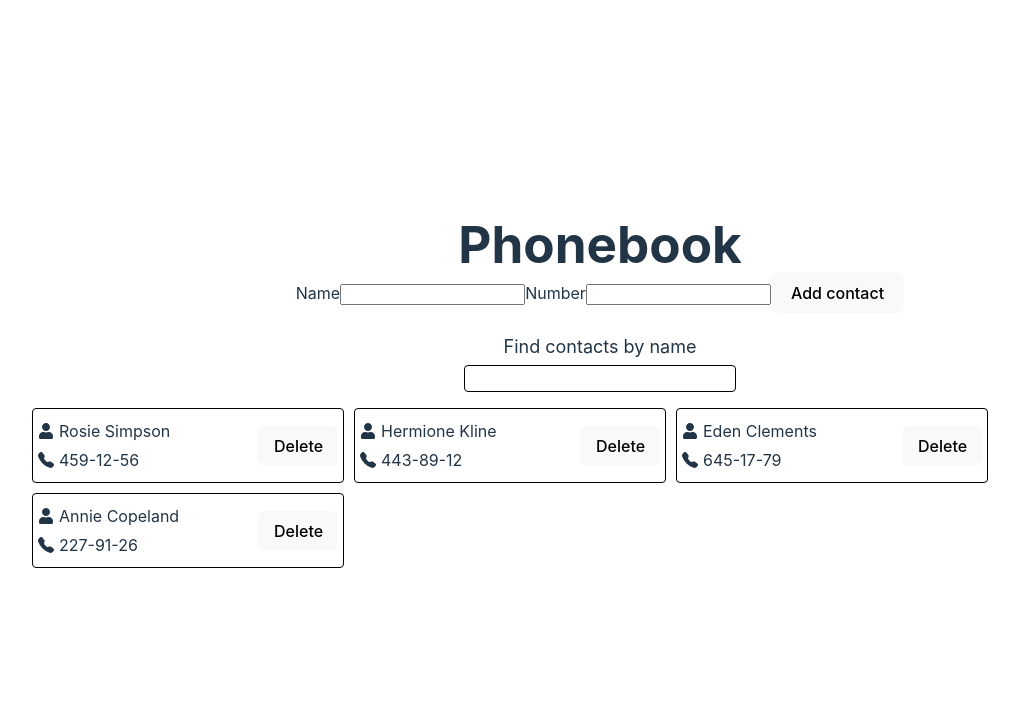
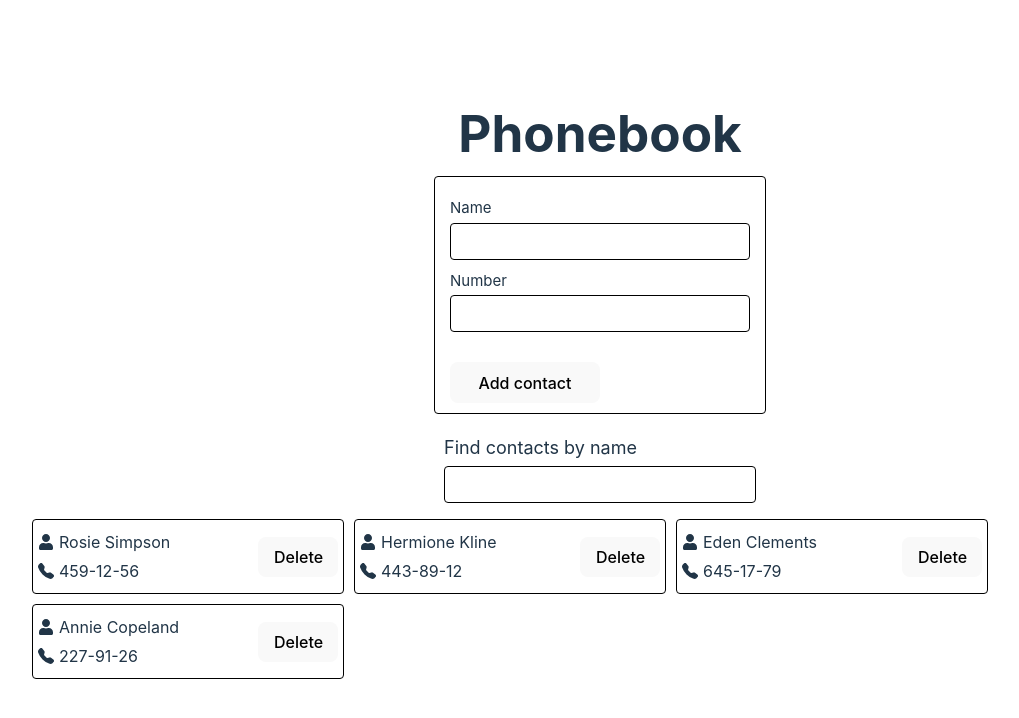
Before and after one commit to anstshaT/goit-react-hw-08, a React (Vite) app: page / in a window 1280 px wide. Shown: the top 718 px of the page, without its empty margins (40-1059 px from the left). Built offline with nearby package versions, Linux system fonts and the light colour scheme.

Commit message:
Update files to final step

```diff
--- a/package.json
+++ b/package.json
@@ -14,7 +14,8 @@
     "formik": "^2.4.6",
     "react": "^18.3.1",
     "react-dom": "^18.3.1",
-    "react-icons": "^5.4.0"
+    "react-icons": "^5.4.0",
+    "yup": "^1.6.1"
   },
   "devDependencies": {
     "@eslint/js": "^9.17.0",
--- a/src/App.css
+++ b/src/App.css
@@ -1,8 +1,10 @@
 #root {
-  max-width: 1280px;
+  /* max-width: 1280px; */
   margin: 0 auto;
   padding: 2rem;
-  text-align: center;
+  display: flex;
+  flex-direction: column;
+  align-items: center;
 }
 
 p {
--- a/src/App.jsx
+++ b/src/App.jsx
@@ -2,23 +2,45 @@ import ContactList from "./components/contactList/ContactList";
 import "./App.css";
 import data from "./contactsName.json";
 import SearchBox from "./components/searchBox/SearchBox";
-import { useState } from "react";
+import { useEffect, useState } from "react";
 import ContactForm from "./components/contactForm/ContactForm";
 
 function App() {
-  const [contacts, setContacts] = useState(data);
+  /* Локальне сховище, стан */
+  const [contacts, setContacts] = useState(() => {
+    const savedContacts = window.localStorage.getItem("saved-contacts");
+    return savedContacts ? JSON.parse(savedContacts) : data;
+  });
+  useEffect(() => {
+    window.localStorage.setItem("saved-contacts", JSON.stringify(contacts));
+  }, [contacts]);
+
+  /* Пошук */
   const [filter, setFilter] = useState("");
-
   const filterNames = contacts.filter((contact) =>
     contact.name.toLowerCase().includes(filter.toLowerCase())
   );
 
+  /* Додавання контакта */
+  const addContact = (newContact) => {
+    setContacts((prevContacts) => {
+      return [...prevContacts, newContact];
+    });
+  };
+
+  /* Видалення контактів */
+  const deleteContact = (id) => {
+    setContacts((prevContacts) => {
+      return prevContacts.filter((contact) => contact.id !== id);
+    });
+  };
+
   return (
     <>
       <h1>Phonebook</h1>
-      <ContactForm />
+      <ContactForm onAddContact={addContact} />
       <SearchBox value={filter} onFilter={setFilter} />
-      <ContactList contNames={filterNames} />
+      <ContactList contNames={filterNames} onDelete={deleteContact} />
     </>
   );
 }
--- a/src/components/contactForm/ContactForm.jsx
+++ b/src/components/contactForm/ContactForm.jsx
@@ -1,30 +1,69 @@
-import { Formik, Form, Field } from "formik";
+import { Formik, Form, Field, ErrorMessage } from "formik";
 import { useId } from "react";
+import * as Yup from "yup";
+import s from "./ContactForm.module.css";
+
+const ContactSchema = Yup.object().shape({
+  contactName: Yup.string()
+    .min(3, "Too Short!")
+    .max(50, "Too Long!")
+    .required("Required"),
+  number: Yup.string()
+    .min(3, "Too Short!")
+    .max(50, "Too Long!")
+    .required("Required"),
+});
 
 const initialValues = {
   contactName: "",
   number: "",
 };
 
-const ContactForm = () => {
+const ContactForm = ({ onAddContact }) => {
   const nameFieldId = useId();
   const numberFieldId = useId();
 
   const handleSubmit = (values, actions) => {
-    console.log(values);
+    onAddContact({ name: values.contactName, number: values.number });
     actions.resetForm();
   };
 
   return (
-    <Formik initialValues={initialValues} onSubmit={handleSubmit}>
-      <Form>
-        <label htmlFor={nameFieldId}>Name</label>
-        <Field type="text" name="contactName" id={nameFieldId}></Field>
+    <Formik
+      initialValues={initialValues}
+      onSubmit={handleSubmit}
+      validationSchema={ContactSchema}
+    >
+      <Form className={s.form}>
+        <label htmlFor={nameFieldId} className={s.formLabel}>
+          Name
+        </label>
+        <Field
+          type="text"
+          name="contactName"
+          id={nameFieldId}
+          className={s.formInput}
+        ></Field>
+        <ErrorMessage
+          name="contactName"
+          component="p"
+          className={s.formError}
+        />
 
-        <label htmlFor={numberFieldId}>Number</label>
-        <Field type="number" id={numberFieldId} name="number"></Field>
+        <label htmlFor={numberFieldId} className={s.formLabel}>
+          Number
+        </label>
+        <Field
+          type="telephone"
+          id={numberFieldId}
+          name="number"
+          className={s.formInput}
+        ></Field>
+        <ErrorMessage name="number" component="p" className={s.formError} />
 
-        <button type="submit">Add contact</button>
+        <button type="submit" className={s.formBtn}>
+          Add contact
+        </button>
       </Form>
     </Formik>
   );
--- a/src/components/contactForm/ContactForm.module.css
+++ b/src/components/contactForm/ContactForm.module.css
@@ -0,0 +1,34 @@
+.form {
+  display: flex;
+  flex-direction: column;
+  width: 300px;
+  border: 1px solid black;
+  padding: 10px 15px;
+  border-radius: 4px;
+  margin-top: 15px;
+}
+
+.formLabel {
+  text-align: left;
+  font-size: 15px;
+  margin-top: 10px;
+  margin-bottom: 3px;
+}
+
+.formInput {
+  background-color: transparent;
+  border: 1px solid black;
+  border-radius: 4px;
+  padding: 10px 5px;
+}
+
+.formBtn {
+  width: 150px;
+  margin-top: 30px;
+  text-align: center;
+}
+
+.formError {
+  font-size: 12px;
+  color: rgb(234, 46, 46);
+}
--- a/src/components/contactList/ContactList.jsx
+++ b/src/components/contactList/ContactList.jsx
@@ -1,13 +1,18 @@
 import Contacts from "../contacts/Contacts";
 import s from "./ContactList.module.css";
 
-const ContactList = ({ contNames }) => {
+const ContactList = ({ contNames, onDelete }) => {
   return (
     <ul className={s.contactList}>
       {contNames.map((contName) => {
         return (
           <li key={contName.id} className={s.listItem}>
-            <Contacts name={contName.name} number={contName.number} />
+            <Contacts
+              name={contName.name}
+              number={contName.number}
+              id={contName.id}
+              onDelete={onDelete}
+            />
           </li>
         );
       })}
--- a/src/components/contacts/Contacts.jsx
+++ b/src/components/contacts/Contacts.jsx
@@ -2,7 +2,7 @@ import { FaUser } from "react-icons/fa";
 import { BsFillTelephoneFill } from "react-icons/bs";
 import s from "./Contacts.module.css";
 
-const Contacts = ({ name, number }) => {
+const Contacts = ({ name, number, id, onDelete }) => {
   return (
     <div className={s.mainDiv}>
       <div className={s.infoDiv}>
@@ -15,7 +15,9 @@ const Contacts = ({ name, number }) => {
           <p className={s.number}>{number}</p>
         </div>
       </div>
-      <button className={s.deleteBtn}>Delete</button>
+      <button className={s.deleteBtn} onClick={() => onDelete(id)}>
+        Delete
+      </button>
     </div>
   );
 };
--- a/src/components/searchBox/SearchBox.module.css
+++ b/src/components/searchBox/SearchBox.module.css
@@ -6,8 +6,9 @@
 
 .inputSearchBox {
   width: 250px;
-  padding: 5px 10px;
+  padding: 10px 5px;
   background-color: transparent;
   border-radius: 4px;
+  width: 300px;
   border: 1px solid black;
 }
```
Also changed, not shown: 1 other file (tests, documents, lock files or other folders).
